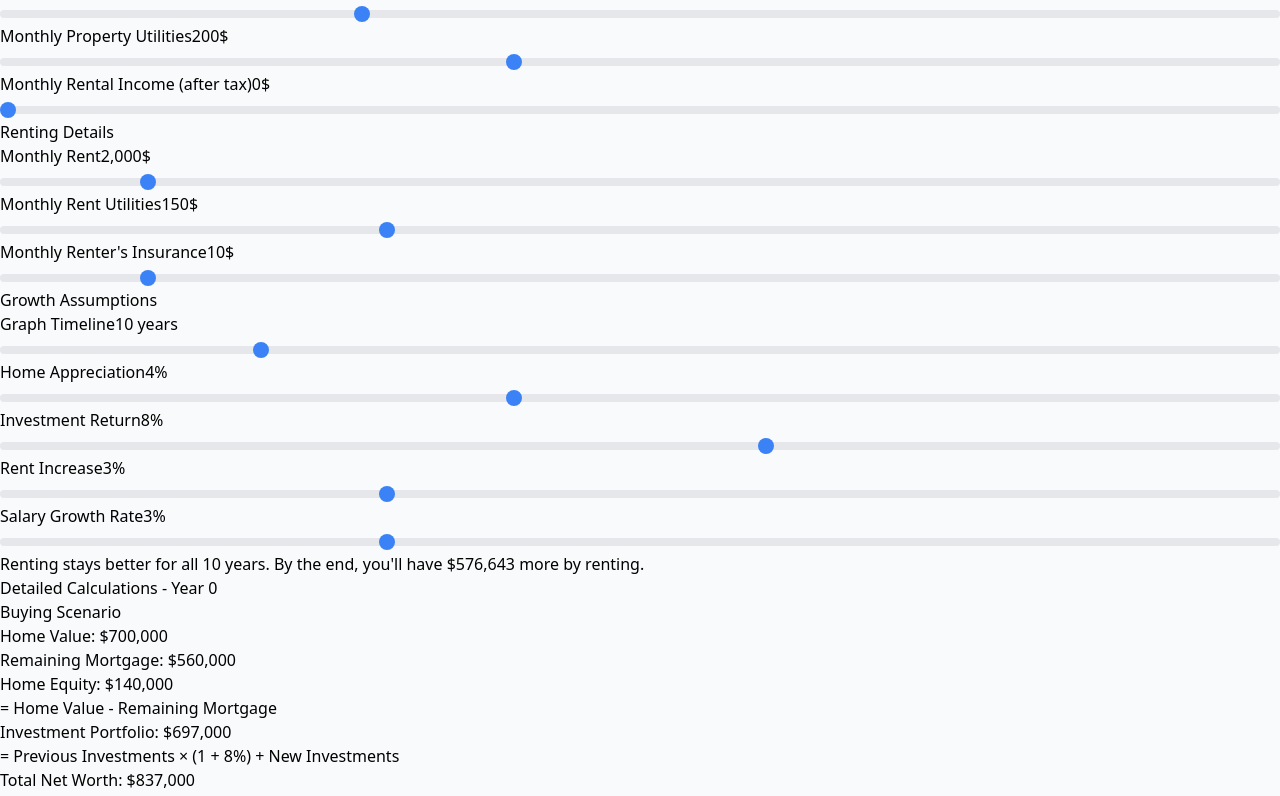
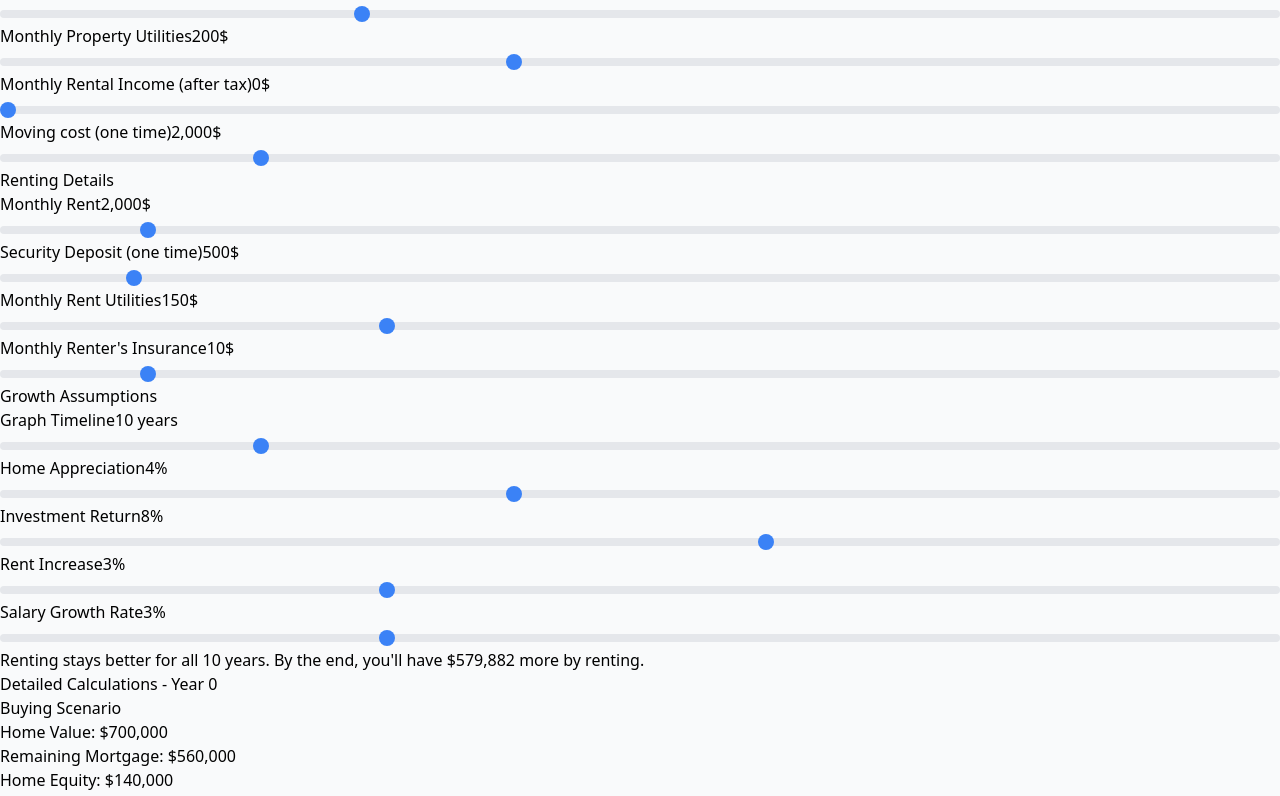
Before and after one commit to MaksimDan/housing-calculator, a React (Vite) app: page / in a window 1280 px wide. Shown: the part 600-1396 px from the top of the page. Built offline with nearby package versions, Linux system fonts and the light colour scheme.

Commit message:
adding rental security deposit and removed moving cost from rental

```diff
--- a/src/HousingCalculator.tsx
+++ b/src/HousingCalculator.tsx
@@ -114,7 +114,8 @@ const HousingCalculator = () => {
   const [propertyTaxRate, setPropertyTaxRate] = useState(1.2); // annual rate
   const [monthlyRent, setMonthlyRent] = useState(2000);
   const [closingCostPercent, setClosingCostPercent] = useState(3);
-  const [movingCost] = useState(2000);
+  const [movingCost, setMovingCost] = useState(2000);
+  const [rentDeposit, setRentDeposit] = useState(500); // Security deposit for renting apartment
 
   // Monthly costs
   const [monthlyRenterInsurance, setMonthlyRenterInsurance] = useState(10);
@@ -141,28 +142,23 @@ const HousingCalculator = () => {
   // Calculate mortgage payment breakdown for a given year
   // Returns both principal (builds equity) and interest (lost money)
   const calculateYearlyMortgageBreakdown = (loanBalance, monthlyPayment, monthlyRate) => {
-    let yearlyInterestPaid = 0; // Total interest paid this year (lost money)
-    let yearlyPrincipalPaid = 0; // Total principal paid this year (builds equity)
+    let yearlyInterestPaid = 0;
+    let yearlyPrincipalPaid = 0;
     let currentBalance = loanBalance;
 
     for (let month = 0; month < 12; month++) {
-      // Calculate this month's interest (lost money)
       const monthlyInterestPaid = currentBalance * monthlyRate;
-
-      // Calculate this month's principal payment (builds equity)
       const monthlyPrincipalPaid = monthlyPayment - monthlyInterestPaid;
 
-      // Add to yearly totals
       yearlyInterestPaid += monthlyInterestPaid;
       yearlyPrincipalPaid += monthlyPrincipalPaid;
 
-      // Update loan balance for next month
       currentBalance -= monthlyPrincipalPaid;
     }
 
     return {
-      yearlyInterestPaid, // Lost money
-      yearlyPrincipalPaid, // Equity gained
+      yearlyInterestPaid,
+      yearlyPrincipalPaid,
       endingBalance: currentBalance
     };
   };
@@ -170,7 +166,6 @@ const HousingCalculator = () => {
   // Calculate tax savings from mortgage interest and property tax deductions
   const calculateTaxSavings = (mortgageInterest, propertyTaxes) => {
     const totalItemizedDeductions = mortgageInterest + propertyTaxes;
-    // Only benefit from amount above standard deduction
     const extraDeductionBenefit = Math.max(0, totalItemizedDeductions - standardDeduction);
     return extraDeductionBenefit * (effectiveTaxRate / 100);
   };
@@ -185,7 +180,7 @@ const HousingCalculator = () => {
 
     // === STARTING FINANCIAL POSITIONS ===
     let buyingNetWorth = initialInvestment - totalUpfrontCosts;
-    let rentingNetWorth = initialInvestment - movingCost;
+    let rentingNetWorth = initialInvestment - rentDeposit;
 
     // === TRACK VALUES THAT CHANGE YEARLY ===
     let currentHomeValue = homePrice;
@@ -194,7 +189,7 @@ const HousingCalculator = () => {
     let mortgageBalance = homePrice - downPaymentAmount;
     let currentMonthlyRentalIncome = monthlyRentalIncome;
 
-    // Calculate fixed monthly mortgage payment (stays constant over loan term)
+    // Calculate fixed monthly mortgage payment
     const monthlyInterestRate = mortgageRate / 100 / 12;
     const totalMonthlyPayments = MORTGAGE_YEARS * 12;
     const monthlyMortgagePayment =
@@ -203,22 +198,20 @@ const HousingCalculator = () => {
       (Math.pow(1 + monthlyInterestRate, totalMonthlyPayments) - 1);
 
     for (let year = 0; year <= MORTGAGE_YEARS; year++) {
-      // === MORTGAGE BREAKDOWN FOR THIS YEAR ===
       const mortgageBreakdown = calculateYearlyMortgageBreakdown(
         mortgageBalance,
         monthlyMortgagePayment,
         monthlyInterestRate
       );
 
-      // Money paid to interest (lost) vs principal (equity) this year
       const yearlyEquityFromMortgage = mortgageBreakdown.yearlyPrincipalPaid;
       const yearlyLostToMortgageInterest = mortgageBreakdown.yearlyInterestPaid;
 
       // === PROPERTY TAX AND TAX BENEFITS ===
       const yearlyPropertyTaxes = currentHomeValue * (propertyTaxRate / 100);
       const yearlyTaxSavings = calculateTaxSavings(
-        yearlyLostToMortgageInterest, // Can deduct mortgage interest
-        yearlyPropertyTaxes // Can deduct property taxes
+        yearlyLostToMortgageInterest,
+        yearlyPropertyTaxes
       );
 
       // === MONTHLY HOUSING COSTS ===
@@ -235,7 +228,6 @@ const HousingCalculator = () => {
         monthlyPMI +
         monthlyPropertyUtilities;
 
-      // Net costs after rental income and tax benefits
       const monthlyTaxBenefit = yearlyTaxSavings / 12;
       const netMonthlyHomeownerCosts =
         totalMonthlyHomeownerCosts -
@@ -249,22 +241,17 @@ const HousingCalculator = () => {
 
       if (year > 0) {
         // === YEARLY UPDATES ===
-
-        // Income growth and savings
         currentAnnualSalary *= 1 + salaryGrowthRate / 100;
         const yearlyPotentialSavings = currentAnnualSalary * (investmentRate / 100);
 
-        // Home appreciation (equity gain from market)
+        // Home appreciation
         const previousHomeValue = currentHomeValue;
         currentHomeValue *= 1 + homeAppreciation / 100;
         const yearlyEquityFromAppreciation = currentHomeValue - previousHomeValue;
 
-        // Update mortgage balance
         mortgageBalance = mortgageBreakdown.endingBalance;
 
         // === INVESTMENT CALCULATIONS ===
-
-        // Buying scenario
         const yearlyHomeownerCosts = netMonthlyHomeownerCosts * 12;
         const yearlyHomeownerInvestment = Math.max(
           0,
@@ -308,8 +295,8 @@ const HousingCalculator = () => {
         investmentsRenting: Math.round(rentingNetWorth),
         homeValue: Math.round(currentHomeValue),
         remainingLoan: Math.round(mortgageBalance),
-        yearlyPrincipalPaid: Math.round(yearlyEquityFromMortgage), // Equity gained from payments
-        yearlyInterestPaid: Math.round(yearlyLostToMortgageInterest), // Money lost to interest
+        yearlyPrincipalPaid: Math.round(yearlyEquityFromMortgage),
+        yearlyInterestPaid: Math.round(yearlyLostToMortgageInterest),
         investmentRate,
         investmentReturn,
         annualRentCosts: Math.round(totalMonthlyRenterCosts * 12),
@@ -339,6 +326,8 @@ const HousingCalculator = () => {
     investmentRate,
     standardDeduction,
     monthlyRentalIncome,
+    movingCost,
+    rentDeposit
   ]);
 
   const Input = ({ label, value, onChange, min, max, step, suffix = "" }) => (
@@ -511,6 +500,16 @@ const HousingCalculator = () => {
               step={100}
               suffix="$"
             />
+            {/* Moving cost */}
+            <Input
+              label="Moving cost (one time)"
+              value={movingCost}
+              onChange={setMovingCost}
+              min={0}
+              max={10000}
+              step={100}
+              suffix="$"
+            />
           </div>
 
           {/* Renting Details Card */}
@@ -522,6 +521,15 @@ const HousingCalculator = () => {
               onChange={setMonthlyRent}
               min={1000}
               max={10000}
+              step={100}
+              suffix="$"
+            />
+            <Input
+              label="Security Deposit (one time)"
+              value={rentDeposit}
+              onChange={setRentDeposit}
+              min={0}
+              max={5000}
               step={100}
               suffix="$"
             />
```
